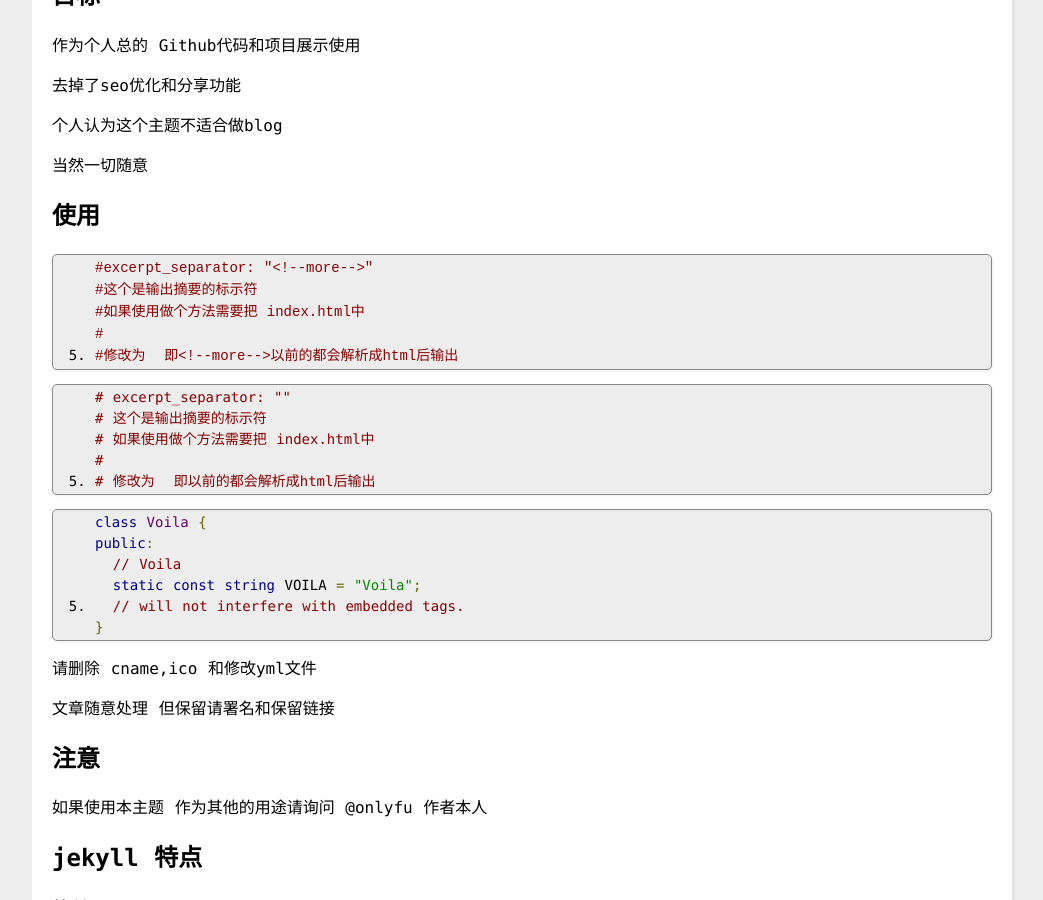
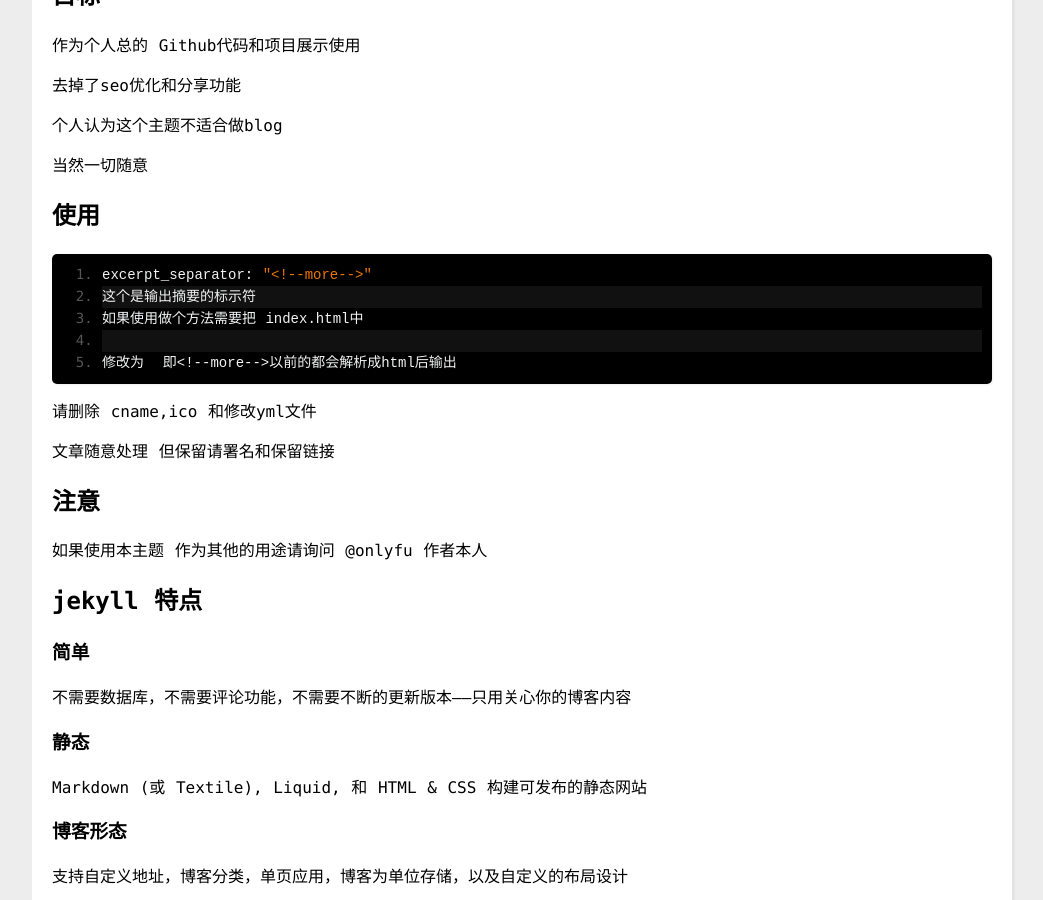
Before and after one commit to xingdao/xingdao.github.io, a Jekyll site: the page built from _posts/2015-01-30-a-theme-change.md, in a window 1280 px wide and 900 px high, scrolled down 332 px. Shown: the whole window, without its empty margins (118-1161 px from the left). Built offline with Jekyll 4.4.1, drawn with Linux system fonts in a browser that asks for light colours; comment, search, counter and statistics services are not loaded.

Commit message:
updata code 2

```diff
--- a/_includes/header.html
+++ b/_includes/header.html
@@ -5,7 +5,7 @@
   <meta http-equiv="content-type" content="text/html; charset=utf-8" />
   <title>{{ page.title }}</title>
   <link href="{{ site:url }}/css/common.css" rel="stylesheet" type="text/css" />
-  <link rel="stylesheet" href="{{ site:url }}/prettify/prettify.css" type="text/css"/>
+  <link rel="stylesheet" href="{{ site:url }}/prettify/sons-of-obsidian.css" type="text/css"/>
   <script src="{{ site:url }}/prettify/prettify.js"></script>
   <script src="{{ site:url }}/prettify/jquery-1.8.2.min.js"></script>s
 </head>
--- a/_posts/2015-01-30-a-theme-change.md
+++ b/_posts/2015-01-30-a-theme-change.md
@@ -21,28 +21,11 @@ clone https://github.com/onlyfu/logs
 
 ##使用
 
-    #excerpt_separator: "<!--more-->"
-    #这个是输出摘要的标示符
-    #如果使用做个方法需要把 index.html中
-    # {{ post.content | strip_html | truncate: 175 }}
-    #修改为 {{ post.excerpt }} 即<!--more-->以前的都会解析成html后输出
-
-<pre class="prettyprint lang-yaml linenums">
-#excerpt_separator: "<!--more-->"
-#这个是输出摘要的标示符
-#如果使用做个方法需要把 index.html中
-# {{ post.content | strip_html | truncate: 175 }}
-#修改为 {{ post.excerpt }} 即<!--more-->以前的都会解析成html后输出
-</pre>
-
-<pre class="prettyprint linenums">
-class Voila {
-public:
-  // Voila
-  static const string VOILA = "Voila";
-  // will not interfere with embedded tags.
-}
-</pre>
+    excerpt_separator: "<!--more-->"
+    这个是输出摘要的标示符
+    如果使用做个方法需要把 index.html中
+    {{ post.content | strip_html | truncate: 175 }}
+    修改为 {{ post.excerpt }} 即<!--more-->以前的都会解析成html后输出
 
 
 请删除 cname,ico 和修改yml文件
```
